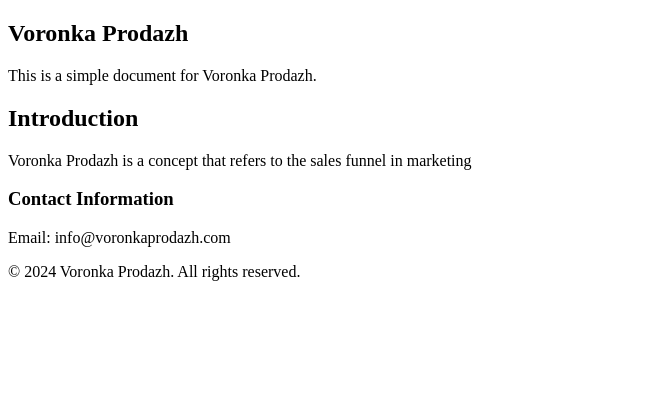
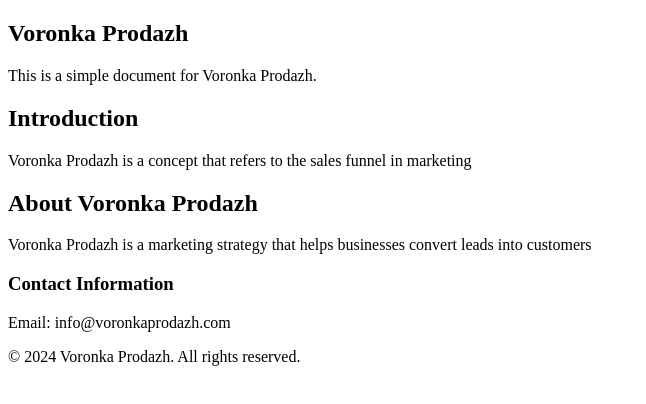
Before and after one commit to DirtyBag/VoronkaTest, a plain HTML site: page index.html in a window 1280 px wide. Shown: the whole page, without its empty margins (0-646 px from the left). Drawn offline with Linux system fonts and the light colour scheme.

Commit message:
about us

```diff
--- a/index.html
+++ b/index.html
@@ -14,6 +14,8 @@
     </section>
 </body>
 <footer>
+    <h2>About Voronka Prodazh</h2>
+    <p>Voronka Prodazh is a marketing strategy that helps businesses convert leads into customers </p>
     <h3>Contact Information</h3>
     <p>Email: info@voronkaprodazh.com</p>
     <p>&copy; 2024 Voronka Prodazh. All rights reserved.</p>
```
